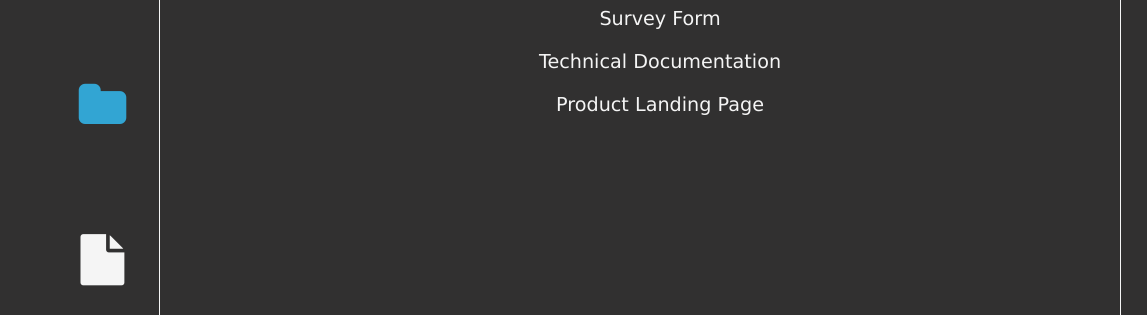
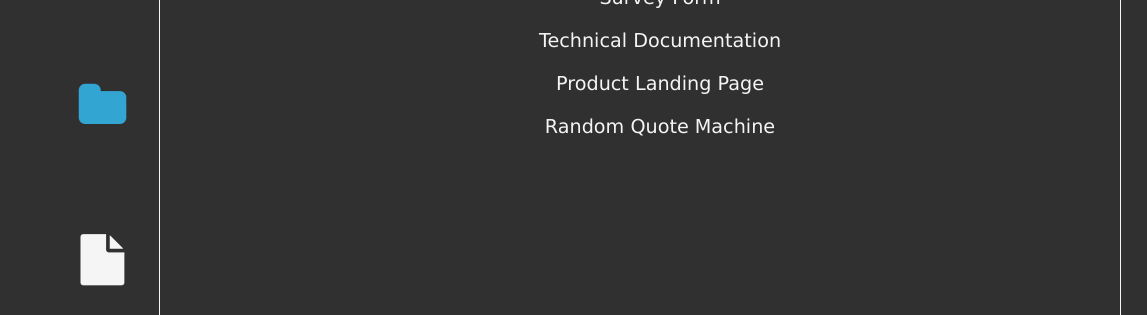
Before and after one commit to elizabethvincentm/projects, a plain HTML site: page index.html in a window 1280 px wide. Both pictures are taken after a click on the element 102 px from the left and 478 px from the top of the page. Shown: the part 361-676 px from the top of the page, 0-1147 px from the left. Drawn offline with Linux system fonts and the light colour scheme.

Commit message:
index file updated

```diff
--- a/index.html
+++ b/index.html
@@ -77,6 +77,14 @@
                 >Product Landing Page</a
               >
             </li>
+            <li>
+              <a
+                class="project-link"
+                href="projects/quoteMachine/quoteMachine.html"
+                target="_blank"
+                >Random Quote Machine</a
+              >
+            </li>
           </ul>
         </div>
         <div id="resume" class="content hidden">
```
